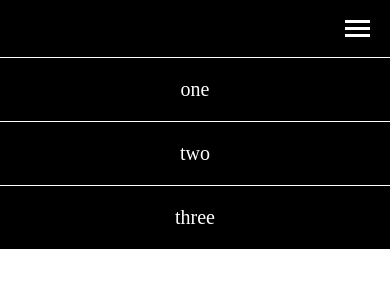
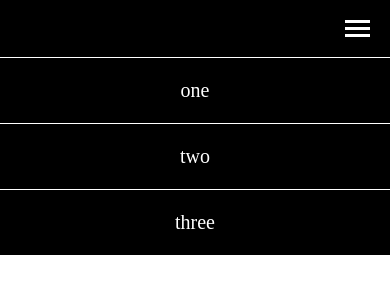
Before and after one commit to spenceryoung/simple-bootstrap-nav, a plain HTML site: page index.html in a window 390 px wide. Both pictures are taken after a click on the element 357 px from the left and 28 px from the top of the page. Drawn offline with nearby package versions, Linux system fonts and the light colour scheme.

Commit message:
mobile nav fix

```diff
--- a/css/main.css
+++ b/css/main.css
@@ -101,11 +101,14 @@ nav a {
     .side-menu a {
         font-size: 20px;
         text-decoration: none;
+        display: block;
+        width: 100%;
+        height: 100%;
         color: #fff;
     }
 
     .side-menu li {
-        padding: 20px 0;
+        line-height: 65px;
         border-bottom: 1px solid #fff;
     }
 }
--- a/index.html
+++ b/index.html
@@ -32,9 +32,9 @@
 
     <div class="side-menu" id="side-menu">
         <ul>
-            <a href="#"><li>one</li></a>
-            <a href="#"><li>two</li></a>
-            <a href="#"><li>three</li></a>
+            <li><a href="#">one</a></li>
+            <li><a href="#">two</a></li>
+            <li><a href="#">three</a></li>
         </ul>
     </div>
 
```
